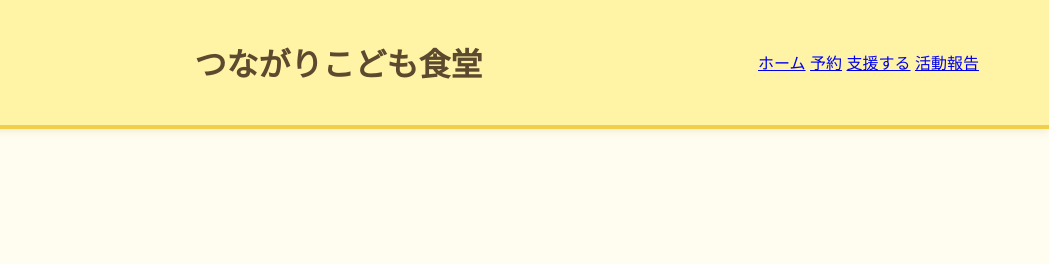
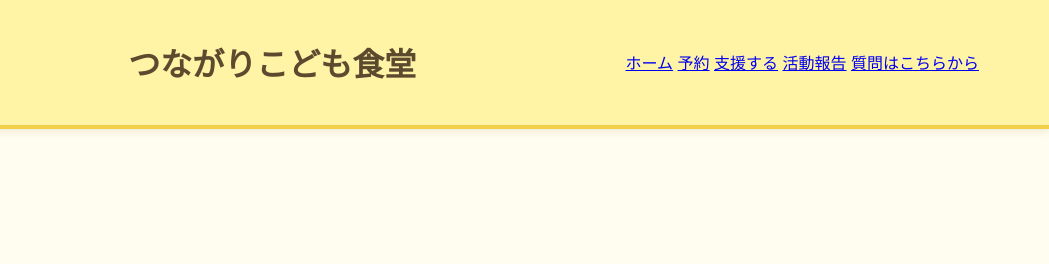
Before and after one commit to k23rs037/TSUNAGATI_PAGE, a plain HTML site: page index.html in a window 1280 px wide. Shown: the full height of the page, 231-1280 px from the left. Drawn offline with Linux system fonts and the light colour scheme.

Commit message:
ヘッダー変更しました
はろー

```diff
--- a/header.html
+++ b/header.html
@@ -10,6 +10,7 @@
       <a href="reserve.html">予約</a>
       <a href="support.html">支援する</a>
       <a href="report.html">活動報告</a>
+      <a href="qquestion.html">質問はこちらから</a>
     </nav>
   </div>
 </header>
```
